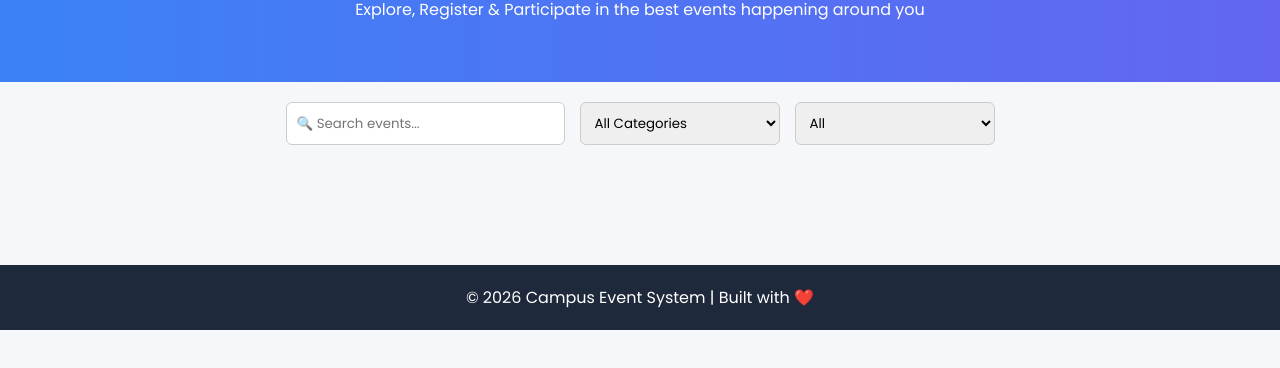
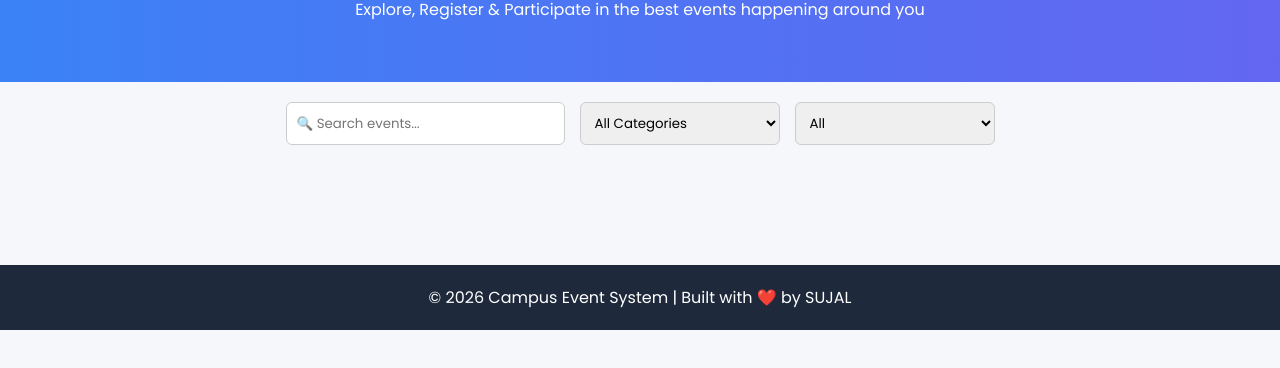
Before and after one commit to SUJALAGARWAL10/Campus-Event-System, a plain HTML site: page frontend/index.html in a window 1280 px wide. Shown: the part 198-566 px from the top of the page. Drawn offline with Linux system fonts and the light colour scheme; no server answers.

Commit message:
changes made

```diff
--- a/frontend/index.html
+++ b/frontend/index.html
@@ -62,7 +62,7 @@
 
 <!-- ================= FOOTER ================= -->
 <footer>
-  <p>© 2026 Campus Event System | Built with ❤️</p>
+  <p>© 2026 Campus Event System | Built with ❤️ by SUJAL</p>
 </footer>
 
 
```
